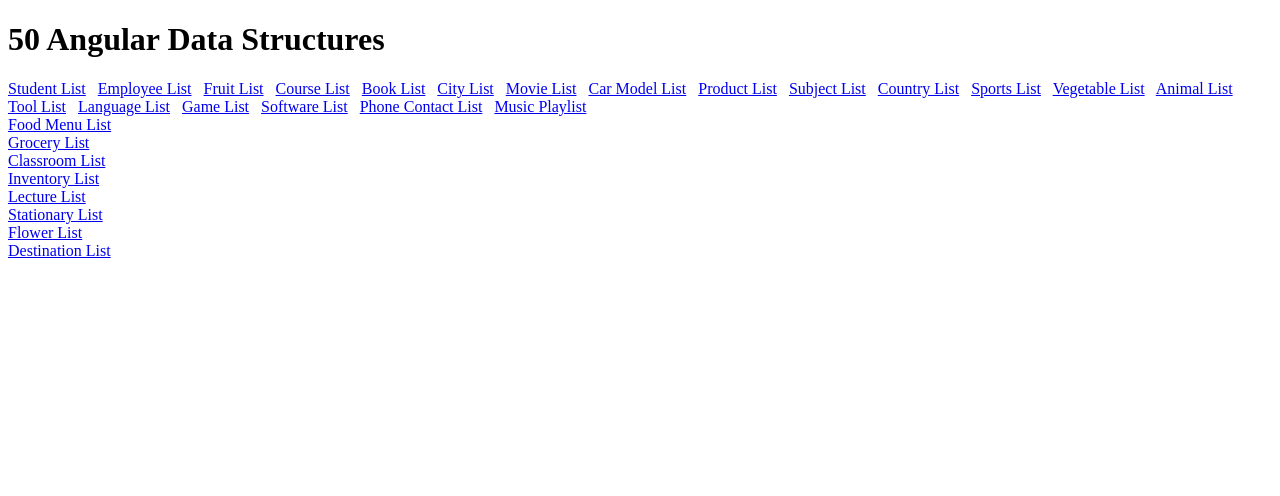
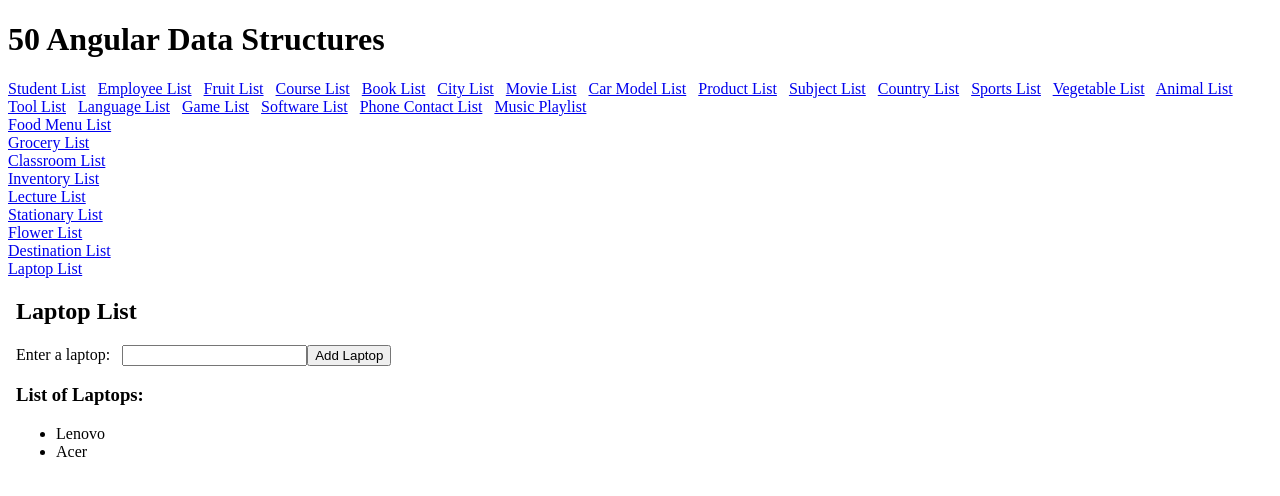
Before and after one commit to jennyfaye/50AngularDataStructures, an Angular app: page /laptoplist in a window 1280 px wide. Before the commit this address led to /. Shown: the top 496 px of the page. Built offline with nearby package versions, Linux system fonts and the light colour scheme.

Commit message:
test: add laptoplist component

```diff
--- a/src/app/app.component.html
+++ b/src/app/app.component.html
@@ -57,4 +57,6 @@
 <br>
 <a routerLink="destinationlist">Destination List</a>
 <br>
+<a routerLink="laptoplist">Laptop List</a>
+<br>
 <router-outlet></router-outlet>
--- a/src/app/app.module.ts
+++ b/src/app/app.module.ts
@@ -33,6 +33,7 @@ import { LecturelistComponent } from "./components/lecturelist/lecturelist.compo
 import { StationarylistComponent } from "./components/stationarylist/stationarylist.component";
 import { FlowerlistComponent } from "./components/flowerlist/flowerlist.component";
 import { DestinationlistComponent } from "./components/destinationlist/destinationlist.component";
+import { LaptoplistComponent } from "./components/laptoplist/laptoplist.component";
 
 
 const routes: Routes = [
@@ -64,6 +65,7 @@ const routes: Routes = [
   { path: 'stationarylist', component: StationarylistComponent},
   { path: 'flowerlist', component: FlowerlistComponent},
   { path: 'destinationlist', component: DestinationlistComponent},
+  { path: 'laptoplist', component: LaptoplistComponent},
 ];
 
 @NgModule({
@@ -105,6 +107,7 @@ const routes: Routes = [
     StationarylistComponent,
     FlowerlistComponent,
     DestinationlistComponent,
+    LaptoplistComponent,
   ],
 
   providers: [
--- /dev/null
+++ b/src/app/components/laptoplist/laptoplist.component.html
@@ -0,0 +1,21 @@
+<!doctype html>
+<html>
+  <body>
+    <h2>Laptop List</h2>
+    <form >
+      <label for="laptop">Enter a laptop: </label> &nbsp;
+      <input name="laptop" id="laptop" type="text" [(ngModel)]="laptop"/>
+
+      <button (click)="addLaptop()">Add Laptop</button>
+    </form>
+
+    <div>
+        <h3>List of Laptops:</h3>
+        <ul>
+          <li *ngFor="let laptop of laptopList">
+            {{laptop}}
+          </li>
+        </ul>
+    </div>
+  </body>
+</html>
--- /dev/null
+++ b/src/app/components/laptoplist/laptoplist.component.ts
@@ -0,0 +1,15 @@
+import { Component } from '@angular/core';
+
+@Component({
+  selector: 'app-laptoplist',
+  templateUrl: './laptoplist.component.html',
+  styleUrl: './laptoplist.component.css'
+})
+export class LaptoplistComponent {
+  laptopList: string[] = ["Lenovo", "Acer"];
+  laptop: string = '';
+
+  addLaptop() {
+    this.laptopList.push(this.laptop);
+  }
+}
```
Also changed, not shown: src/app/components/laptoplist/laptoplist.component.css (added), 1 other file (tests, documents, lock files or other folders).
